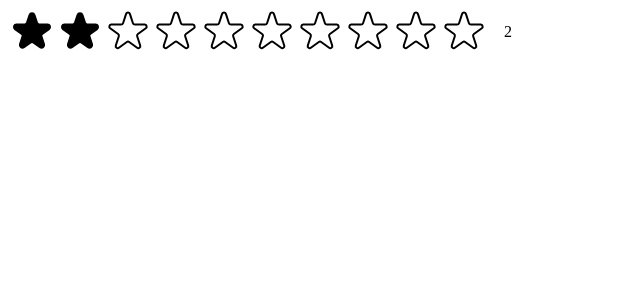
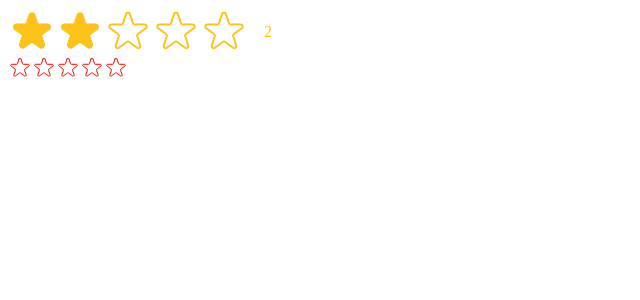
Before and after one commit to gashawgedef/usePopCorn, a React (Create React App) app in the folder use-popcorn-react/: page / in a window 1280 px wide. Both pictures are taken after a click on the button 80 px from the left and 32 px from the top of the page. Shown: the top 300 px of the page, without its empty margins (0-640 px from the left). Built offline with nearby package versions, Linux system fonts and the light colour scheme.

Commit message:
prop driling and component composition final

```diff
--- a/use-popcorn-react/src/StarRating.js
+++ b/use-popcorn-react/src/StarRating.js
@@ -6,28 +6,31 @@
   gap: "16px",
 };
 
-const textStyle = {
-  lineHight: "1",
-  margin: "0",
-};
 const starContainerStyle = {
   display: "flex"
 
 };
 
-export default function StarRating({ maxRating = 5 }) {
+export default function StarRating({ maxRating = 5,color="#fcc419" ,size=48}) {
     const [rating,setRating]=useState(0)
     const [tempRating,setTempRating]=useState(0)
     function handleRating(rating){
         setRating(rating)
        }
+
+const textStyle = {
+    lineHight: "1",
+    margin: "0",
+    color,
+    fontSize:`${size/1.5} px`
+  };
   return (
     <div style={containerStyle}>
       <div style={starContainerStyle}>
         {Array.from({ length: maxRating }, (_, i) => (
           <span>
             <Star key={i} onRate={()=>handleRating(i+1)} full={tempRating?tempRating>=i+1:rating>=i+1}onHoverIn={()=>setTempRating(i+1)}
-            onHoverOut={()=>setTempRating(0)}/>
+            onHoverOut={()=>setTempRating(0)} color={color} size={size}/>
           </span>
         ))}
       </div>
@@ -35,29 +38,30 @@
     </div>
   );
 }
- const starStyle={
-    width:"48px",
-    height:"48px",
-    display:"block",
-    cursor:"pointer"
- }
 
 
-function Star({onRate,full,onHoverIn,onHoverOut}) {
+function Star({onRate,full,onHoverIn,onHoverOut,color,size}) {
+    const starStyle={
+        width:`${size}px`,
+        height:`${size}px`,
+        display:"block",
+        cursor:"pointer"
+     }
+
   return (
     <span role="button" style={starStyle} onClick={onRate}onMouseEnter={onHoverIn}  onMouseLeave={onHoverOut}>
      {full?( <svg
         xmlns="http://www.w3.org/2000/svg"
         viewBox="0 0 20 20"
-        fill="#000"
-        stroke="#000"
+        fill={color}
+        stroke={color}
       >
         <path d="M9.049 2.927c.3-.921 1.603-.921 1.902 0l1.07 3.292a1 1 0 00.95.69h3.462c.969 0 1.371 1.24.588 1.81l-2.8 2.034a1 1 0 00-.364 1.118l1.07 3.292c.3.921-.755 1.688-1.54 1.118l-2.8-2.034a1 1 0 00-1.175 0l-2.8 2.034c-.784.57-1.838-.197-1.539-1.118l1.07-3.292a1 1 0 00-.364-1.118L2.98 8.72c-.783-.57-.38-1.81.588-1.81h3.461a1 1 0 00.951-.69l1.07-3.292z" />
       </svg>):<svg
   xmlns="http://www.w3.org/2000/svg"
   fill="none"
   viewBox="0 0 24 24"
-  stroke="#000"
+  stroke={color}
 >
   <path
     strokeLinecap="round"
--- a/use-popcorn-react/src/index.js
+++ b/use-popcorn-react/src/index.js
@@ -8,7 +8,8 @@
 const root = ReactDOM.createRoot(document.getElementById('root'));
 root.render(
   <React.StrictMode>
-    <StarRating maxRating={10}/>
+    <StarRating />
+    <StarRating size={24} color='red'/>
   </React.StrictMode>
 );
 
```
